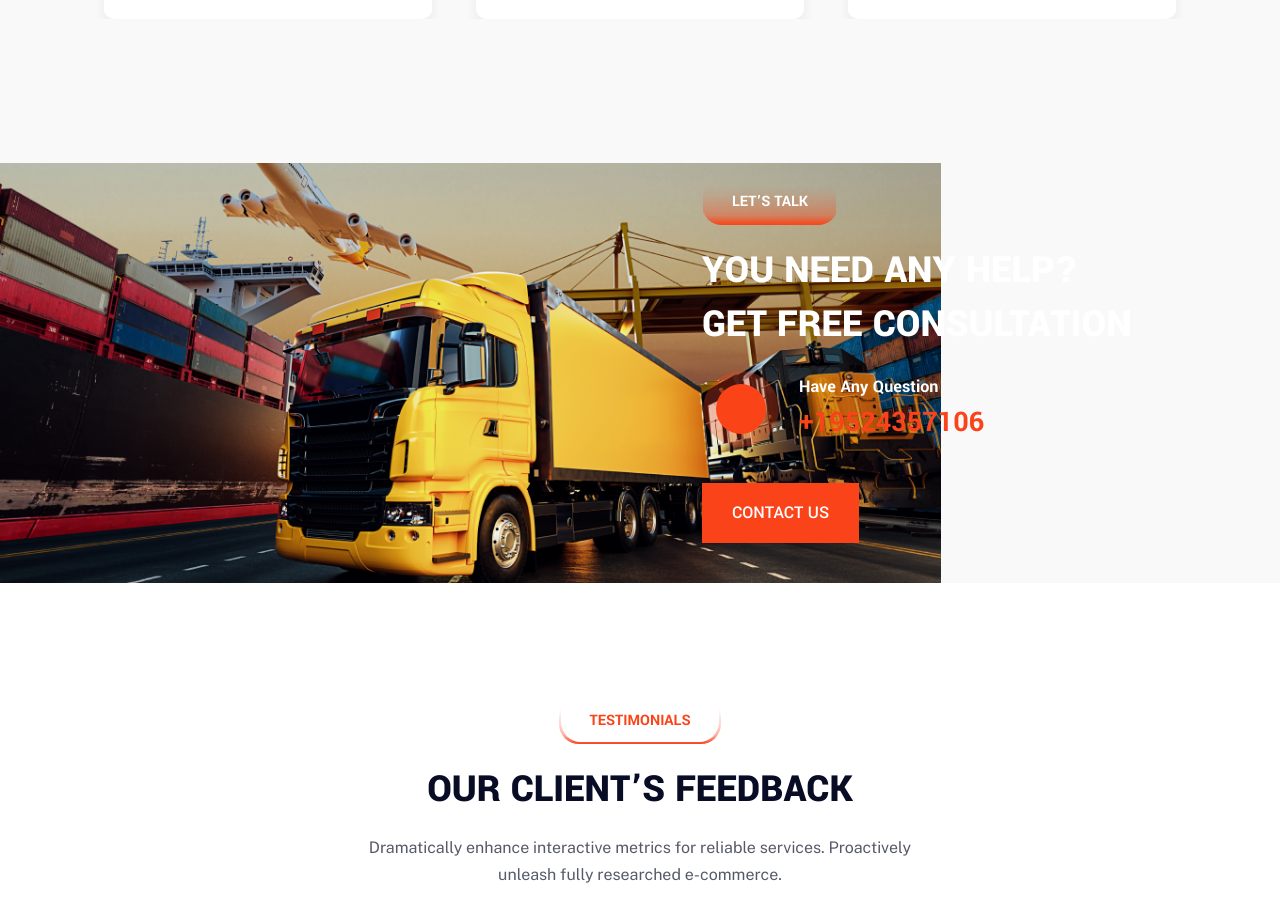
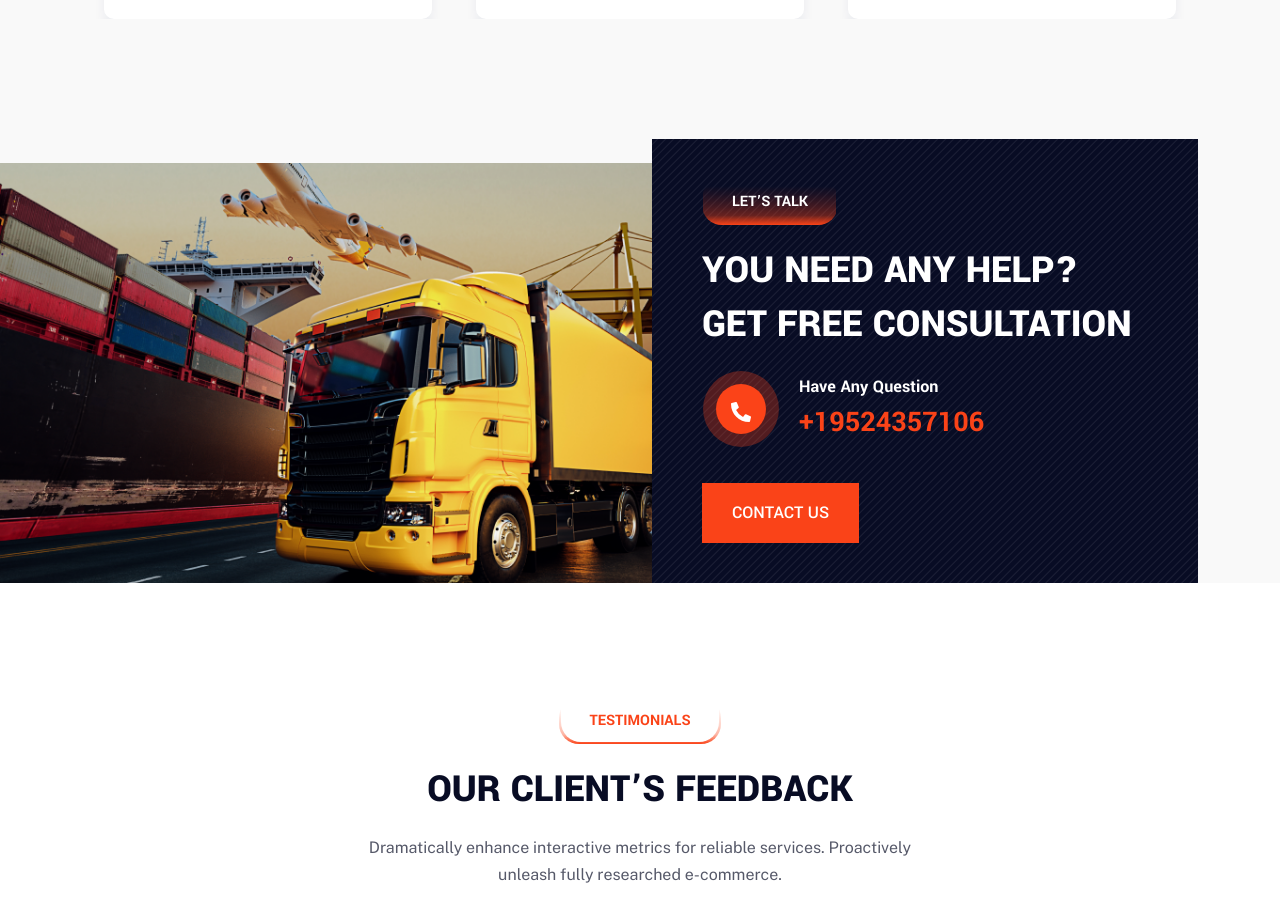
Before and after one commit to amitbd599/Transpro, a React (Create React App) app: page /index-1 in a window 1280 px wide. Shown: the part 4780-5703 px from the top of the page. Built offline with nearby package versions, Linux system fonts and the light colour scheme.

Commit message:
add Contact One section

```diff
--- a/public/assets/scss/sections/_content.scss
+++ b/public/assets/scss/sections/_content.scss
@@ -617,7 +617,7 @@
   }
 }
 .cta-inner-wrap {
-  //   background: url(../img/contact/bg.png);
+  background: url("~/public/assets/img/contact/bg.png");
   padding: 40px 50px;
 }
 .single-cta-wrap {
@@ -1001,8 +1001,7 @@
   .cta-inner-wrap {
     position: relative;
     .section-title .subtitle.style-2 {
-      // background: url(../img/shape/bg-subtitle.png);
-      //   background: url("~/assets/img/shape/bg-subtitle.png");
+      background: url("~/public/assets/img/shape/bg-subtitle.png");
       background-size: 100% 100%;
       background-position: bottom;
       background-repeat: no-repeat;
--- a/src/components/ContactOne.js
+++ b/src/components/ContactOne.js
@@ -1,4 +1,5 @@
 import React from "react";
+import { FaPhoneAlt } from "react-icons/fa";
 
 const ContactOne = () => {
   return (
@@ -21,7 +22,7 @@ const ContactOne = () => {
                 </div>
                 <div className='single-cta-wrap'>
                   <div className='icon'>
-                    <i className='fa fa-phone-alt' />
+                    <FaPhoneAlt />
                   </div>
                   <div className='details'>
                     <h6>Have Any Question</h6>
```
